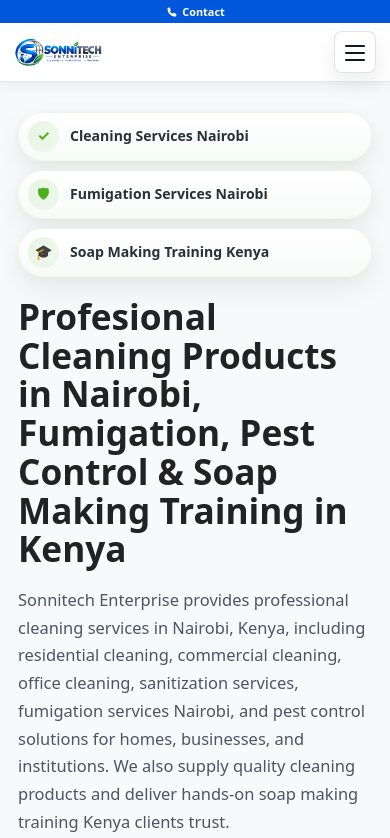
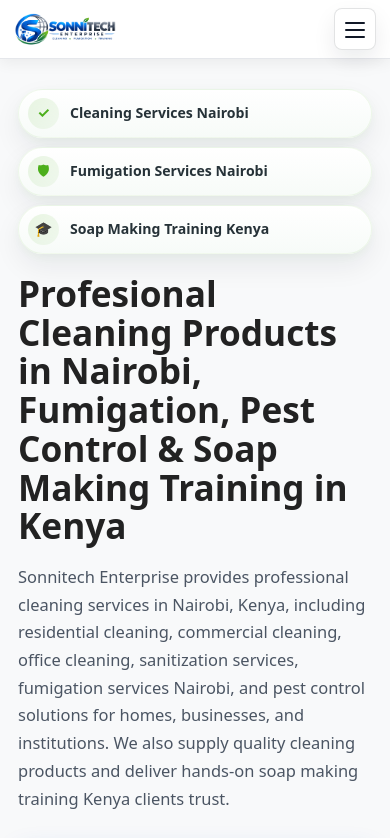
Before and after one commit to bboymwas/Muso-enterprise, a React app in the folder frontend/: page / in a window 390 px wide. Shown: the top 838 px of the page. Built offline with nearby package versions, Linux system fonts and the light colour scheme; the HTML template or start-up script is replaced by a standard one.

Commit message:
modified navbar

```diff
--- a/frontend/src/components/About/OurStory.css
+++ b/frontend/src/components/About/OurStory.css
@@ -84,6 +84,17 @@
   }
   .section-heading {
     font-size: 36px;
+  }
+
+  .highlights-row {
+    grid-template-columns: 1fr;
+    gap: 16px;
+    width: 100%;
+  }
+
+  .highlight-card {
+    width: 100%;
+    max-width: none;
   }
 }
 
--- a/frontend/src/components/navbar.css
+++ b/frontend/src/components/navbar.css
@@ -29,13 +29,11 @@
   overflow: hidden;
   max-height: 44px;
   opacity: 1;
-  transform: translateY(0);
   transition:
     max-height 340ms ease,
     padding-top 340ms ease,
     padding-bottom 340ms ease,
-    opacity 340ms ease,
-    transform 340ms ease;
+    opacity 340ms ease;
 }
 
 .site-header.contact-collapsed .top-contact-bar {
@@ -43,7 +41,6 @@
   padding-top: 0;
   padding-bottom: 0;
   opacity: 0;
-  transform: translateY(-8px);
   pointer-events: none;
 }
 
@@ -110,12 +107,6 @@
   width: min(1120px, calc(100% - 40px));
   margin: 0 auto;
   padding: 10px 0;
-  transform: translateY(0);
-  transition: transform 340ms ease;
-}
-
-.site-header.contact-collapsed .navbar {
-  transform: translateY(-4px);
 }
 
 .navbar-brand {
@@ -231,72 +222,22 @@
 }
 
 @media (max-width: 760px) {
-  /* Mobile keeps the contact bar intentionally short so the Hero remains visible early. */
   .top-contact-bar {
-    gap: 10px;
-    padding: 5px 10px;
-    font-size: 0.72rem;
-    line-height: 1.2;
-  }
-
-  .top-contact-item {
-    gap: 5px;
-    flex: 0 0 auto;
-    justify-content: center;
-  }
-
-  .contact-email,
-  .contact-location {
     display: none;
   }
 
-  .contact-phone {
-    flex: 1 1 auto;
-  }
-
-  .top-contact-icon {
-    width: 14px;
-    height: 14px;
-  }
-
-  .top-contact-icon svg {
-    width: 13px;
-    height: 13px;
-  }
-}
-
-@media (max-width: 760px) {
-  .top-contact-bar {
-    gap: 8px;
-    padding: 5px 8px;
-    font-size: 0.68rem;
-  }
-
-  .top-contact-item {
-    gap: 4px;
-  }
-
-  .top-contact-icon {
-    width: 13px;
-    height: 13px;
-  }
-
-  .top-contact-icon svg {
-    width: 12px;
-    height: 12px;
-  }
-
-  /* The nav stays in a single row while the links become a smooth dropdown panel. */
   .navbar {
     position: relative;
     justify-content: space-between;
     gap: 16px;
     width: calc(100% - 28px);
+    max-width: 100%;
     padding: 8px 0;
+    box-sizing: border-box;
   }
 
   .navbar-logo {
-    width: 88px;
+    width: 102px;
   }
 
   .navbar-toggle {
--- a/frontend/src/components/service/serviceHero.css
+++ b/frontend/src/components/service/serviceHero.css
@@ -90,14 +90,14 @@
 
 .service-hero-btn-primary,
 .service-cta-button.primary {
-  background: var(--primary-blue);
-  color: #ffffff;
-  border: 1px solid var(--primary-blue);
+  background: var(--primary-blue) !important;
+  color: #ffffff !important;
+  border: 1px solid var(--primary-blue) !important;
   box-shadow: 0 20px 40px rgba(0, 87, 217, 0.18);
 }
 
 .service-hero-btn-primary:hover,
-.service-cta-button.primary:hover { background: var(--dark-blue); }
+.service-cta-button.primary:hover { background: var(--dark-blue) !important; }
 
 .service-hero-btn-secondary,
 .service-cta-button.secondary {
```
